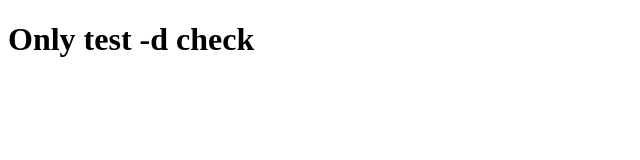
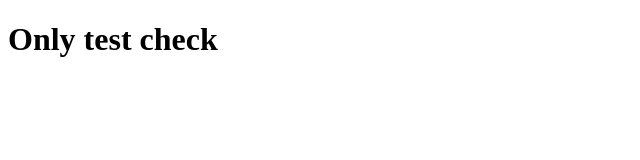
Before and after one commit to umbrellait-Ilya-Zverev/test-github-integration, a plain HTML site: page index.html in a window 1280 px wide. Shown: the full height of the page, 0-640 px from the left. Drawn offline with Linux system fonts and the light colour scheme.

Commit message:
start webhook

```diff
--- a/index.html
+++ b/index.html
@@ -5,6 +5,6 @@
     <title>Title</title>
 </head>
 <body>
-<h1>Only test -d check </h1>
+<h1>Only test check </h1>
 </body>
 </html>
```
